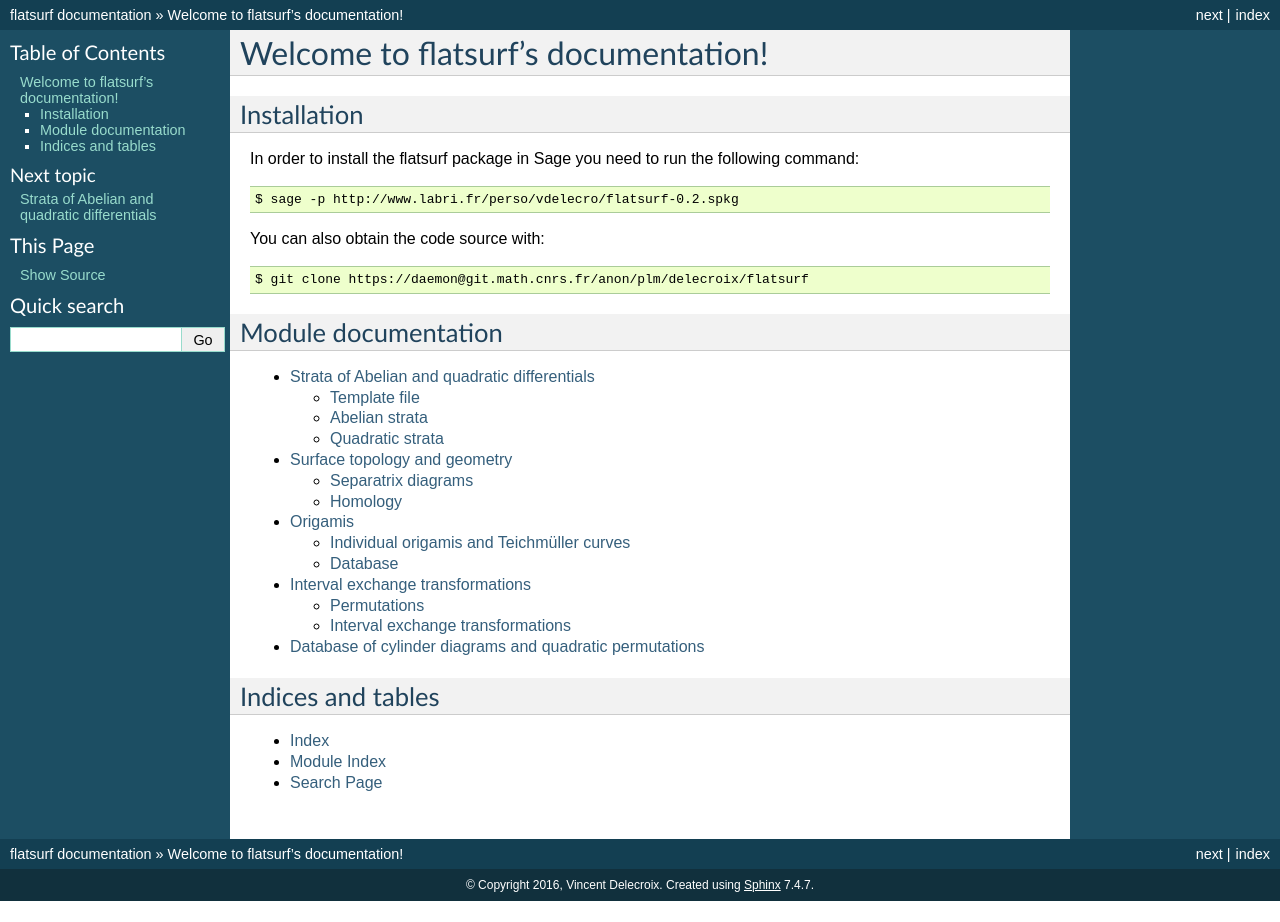
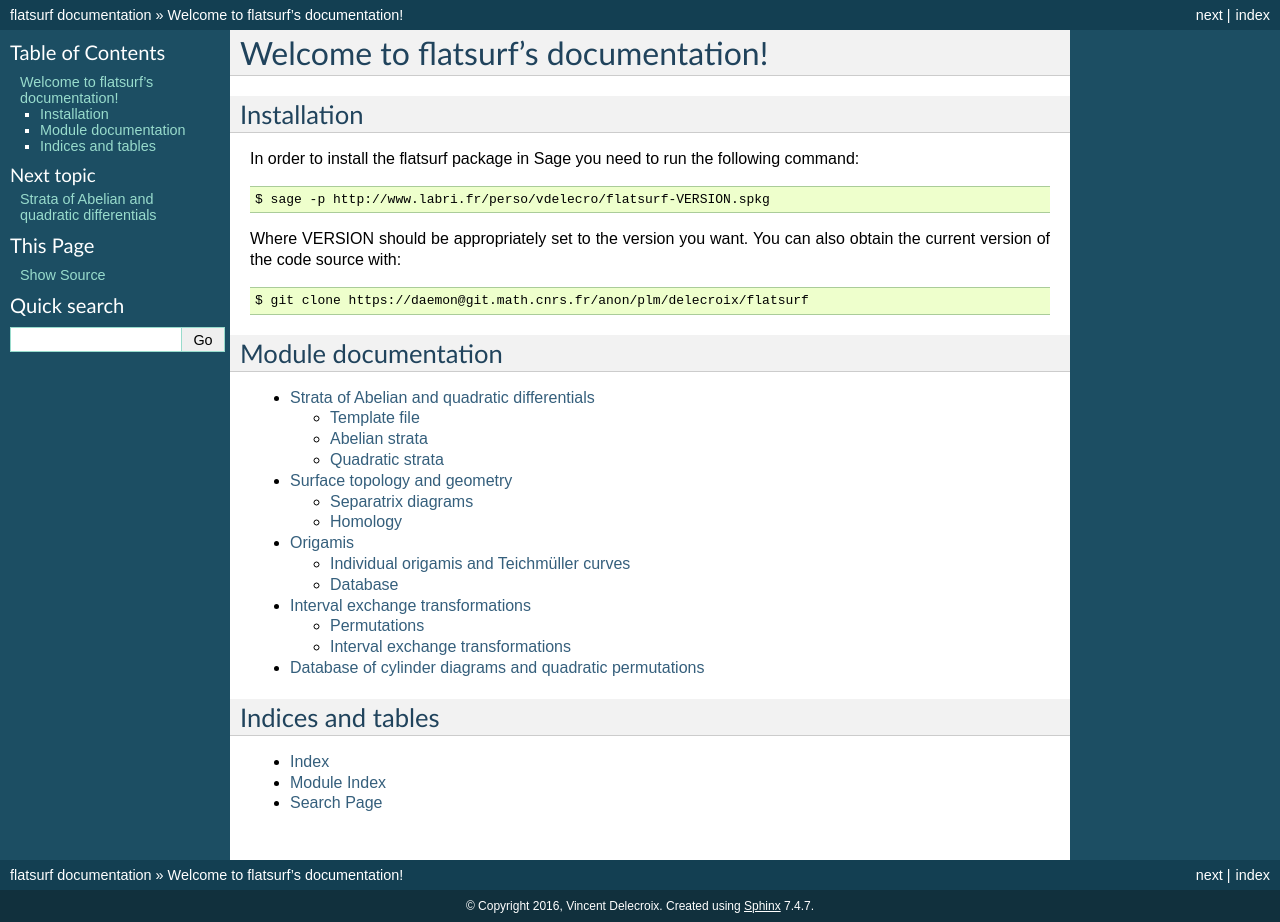
Before and after one commit to flatsurf/surface-dynamics, a Sphinx documentation site: the page built from doc/source/index.rst, in a window 1280 px wide. Built offline with Sphinx 7.4.7, drawn with Linux system fonts in a browser that asks for light colours; the version number could not be read and is left out; before the commit the page ends 901 px from its top, so only the background shows below that.

Commit message:
fix hard coded version in documentation

```diff
--- a/doc/source/conf.py
+++ b/doc/source/conf.py
@@ -59,10 +59,7 @@ copyright = u'2016, Vincent Delecroix'
 #
 # The short X.Y version.
 from surface_dynamics import version
-release=version
-#version = '3.0'
-# The full version, including alpha/beta/rc tags.
-#release = '3.0'
+release = version
 
 # The language for content autogenerated by Sphinx. Refer to documentation
 # for a list of supported languages.
--- a/doc/source/index.rst
+++ b/doc/source/index.rst
@@ -11,9 +6,10 @@ Installation
 
 In order to install the flatsurf package in Sage you need to run the following command::
 
-    $ sage -p http://www.labri.fr/perso/vdelecro/flatsurf-0.2.spkg
+    $ sage -p http://www.labri.fr/perso/vdelecro/flatsurf-VERSION.spkg
 
-You can also obtain the code source with::
+Where VERSION should be appropriately set to the version you want. You can also obtain
+the current version of the code source with::
 
     $ git clone https://daemon@git.math.cnrs.fr/anon/plm/delecroix/flatsurf
 
```
Also changed, not shown: other parts of doc/source/index.rst (+0 -5 lines).
